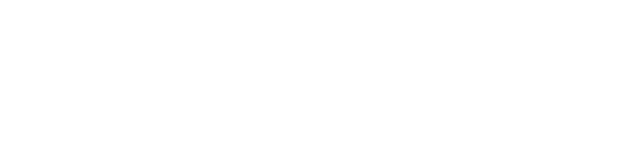
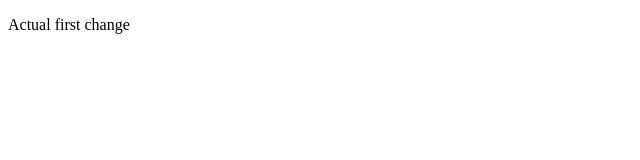
Before and after one commit to davemd117/CSET115_Solo_Conflict_Practice, a plain HTML site: page index.html in a window 1280 px wide. Shown: the whole page, without its empty margins (0-640 px from the left). Drawn offline with Linux system fonts and the light colour scheme.

Commit message:
Actual first change

```diff
--- a/index.html
+++ b/index.html
@@ -7,6 +7,6 @@
     <title>Document</title>
 </head>
 <body>
-
+    <p>Actual first change</p>
 </body>
 </html>
```
